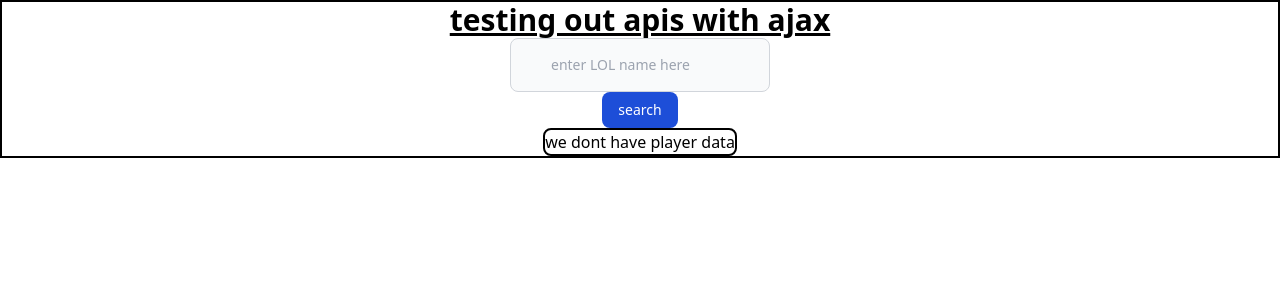
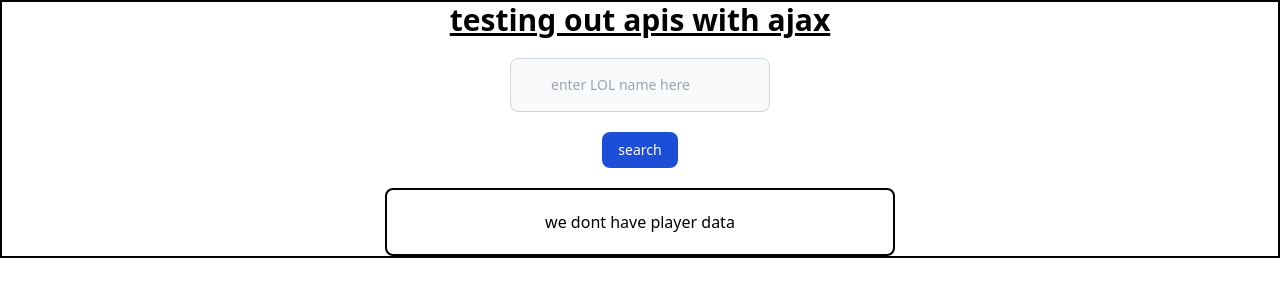
Before and after one commit to tremenditomen/NextjsSandBox, a Next.js app in the folder hello-world/: page / in a window 1280 px wide. Shown: the top 300 px of the page. Built offline with nearby package versions, Linux system fonts and the light colour scheme.

Commit message:
just added some margins and spacing for the player card

```diff
--- a/hello-world/src/components/PlayerCard.jsx
+++ b/hello-world/src/components/PlayerCard.jsx
@@ -20,15 +20,15 @@ const PlayerCard = () => {
       <>
 
 
-<div className='flex justify-center flex-col border-2 items-center border-black' >
+<div className='flex justify-center flex-col border-2 items-center border-black w-full' >
 
 
     <h1 className = "text-3xl font-bold underline">testing out apis with ajax </h1>
-    <input  className="block p-4 pl-10 text-sm text-gray-900 border border-gray-300 rounded-lg bg-gray-50 focus:ring-blue-500 focus:border-blue-500 dark:bg-gray-700 dark:border-gray-600 dark:placeholder-gray-400 dark:text-white dark:focus:ring-blue-500 dark:focus:border-blue-500" type={'text'} placeholder={"enter LOL name here"} key="gamertag" onChange={(e)=>setCurrentInput(e.target.value)} value={currentInput} ></input>
-    <button className="text-white  right-2.5 bottom-2.5 bg-blue-700 hover:bg-blue-800 focus:ring-4 focus:outline-none focus:ring-blue-300 font-medium rounded-lg text-sm px-4 py-2 dark:bg-blue-600 dark:hover:bg-blue-700 dark:focus:ring-blue-800" onClick={()=>handleClick(currentInput,setCurrentInput,setRank,setTier,setRankPoints,setWins,setLost,setPlayerData,setRankedId)} > search</button>
+    <input  className="block p-4 pl-10 text-sm text-gray-900 border border-gray-300 rounded-lg bg-gray-50 focus:ring-blue-500 focus:border-blue-500 dark:bg-gray-700 dark:border-gray-600 dark:placeholder-gray-400 dark:text-white dark:focus:ring-blue-500 dark:focus:border-blue-500 mt-5" type={'text'} placeholder={"enter LOL name here"} key="gamertag" onChange={(e)=>setCurrentInput(e.target.value)} value={currentInput} ></input>
+    <button className="text-white  right-2.5 bottom-2.5 bg-blue-700 hover:bg-blue-800 focus:ring-4 focus:outline-none focus:ring-blue-300 font-medium rounded-lg text-sm px-4 py-2 dark:bg-blue-600 dark:hover:bg-blue-700 dark:focus:ring-blue-800 mt-5" onClick={()=>handleClick(currentInput,setCurrentInput,setRank,setTier,setRankPoints,setWins,setLost,setPlayerData,setRankedId)} > search</button>
 
 
-<div className= 'flex  flex-col border-2 items-center border-black rounded-lg  dark:bg-gray-700 dark:text-white focus:ring-blue-500'>
+<div className= 'flex  flex-col border-2 items-center border-black rounded-lg  dark:bg-gray-700 dark:text-white focus:ring-blue-500 mt-5 w-2/5 p-5'>
 
 
 {JSON.stringify(playerData) !== "{}" ?<> <p>{playerData.name}</p>
```
